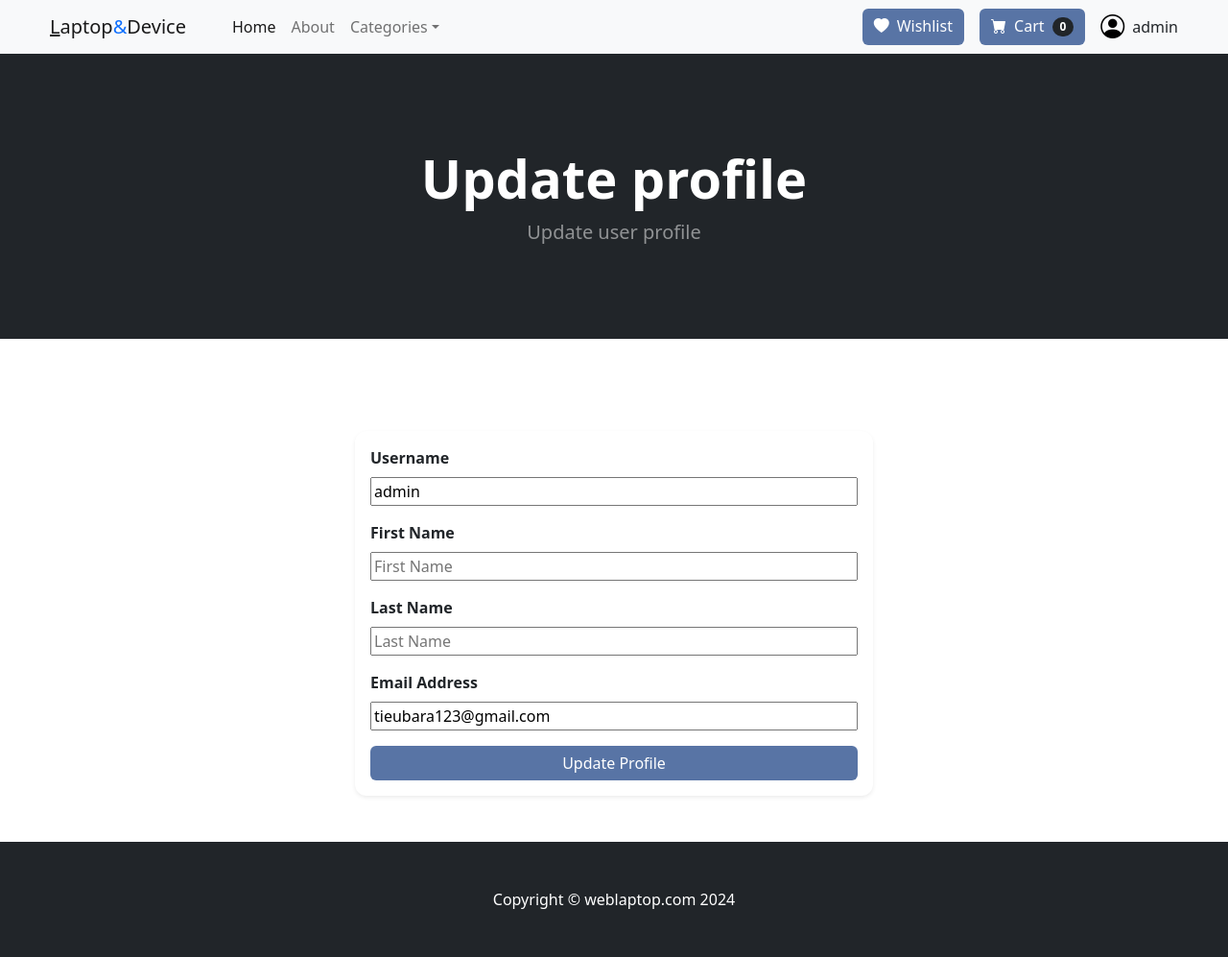
After one commit to thuong-2305/project-web-ecommerce-python, a Django app: page /update_user/ in a window 1280 px wide. The commit adds this page. Shown: the whole page at 96% size. Run offline with Django 5.2, Linux system fonts and the light colour scheme; a user stored in the database is signed in; data comes from the database, SQL or seed files in the repository; both versions use the stored data as it was after the commit; some libraries are stand-ins or nearby versions.

Commit message:
Them hien thi user va chinh sua profile

```diff
--- a/cart/templates/cart_summary.html
+++ b/cart/templates/cart_summary.html
@@ -203,7 +203,7 @@
                                     <td data-title="Total" class="order-total-content">
                                         <strong>
                                             <span class="woocommerce-Price-amount amount">
-                                                <span class="currencySymbol">$</span>{{ totals|floatformat:0|intcomma }}
+                                                <span class="currencySymbol"></span>{{ totals|floatformat:0|intcomma }}
                                                 đồng
                                             </span>
                                         </strong>
--- a/cart/views.py
+++ b/cart/views.py
@@ -40,6 +40,8 @@ def cart_delete(request):
         cart.delete(product=product_id)
 
         response = JsonResponse({'product':product_id})
+
+        messages.success(request, ("Đã xóa thành công..."))
         return response
 
 def cart_update(request):
@@ -52,5 +54,6 @@ def cart_update(request):
         cart.update(product=product_id, quantity=product_qty)
 
         response = JsonResponse({'qty':product_qty})
+        messages.success(request, ("Đã update số lượng thành công..."))
         return response
         # return redirect('cart_summary')
--- /dev/null
+++ b/static/css/navbar.css
@@ -0,0 +1,23 @@
+.dropdown-content {
+    display: none;
+    position: absolute;
+    background-color: #fff;
+    min-width: 150px;
+    box-shadow: 0 4px 6px rgba(0, 0, 0, 0.1);
+    padding: 10px;
+    border: 1px solid #ccc;
+    z-index: 1000;
+}
+.dropdown-content a {
+    display: block;
+    padding: 8px 10px;
+    text-decoration: none;
+    color: #000;
+}
+.dropdown-content a:hover {
+    background-color: #f1f1f1;
+}
+.dropdown {
+    position: relative;
+    display: inline-block;
+}
--- /dev/null
+++ b/static/css/update_user.css
@@ -0,0 +1,33 @@
+.custom-input {
+    border: 2px solid #ced4da;
+    border-radius: 8px;
+    padding: 12px 15px;
+    font-size: 1rem;
+    background-color: #f8f9fa;
+    transition: all 0.3s ease;
+}
+
+.custom-input:focus {
+    border-color: #007bff;
+    box-shadow: 0 0 5px rgba(0, 123, 255, 0.5);
+    background-color: #fff;
+}
+
+.card {
+    border-radius: 12px;
+    overflow: hidden;
+    border: none;
+}
+
+.card-header {
+    border-bottom: 2px solid #fff;
+    font-weight: bold;
+    padding: 15px;
+}
+
+/* button.btn {
+    font-size: 1.1rem;
+    font-weight: bold;
+    padding: 12px 15px;
+    border-radius: 8px;
+} */
--- a/store/forms.py
+++ b/store/forms.py
@@ -1,6 +1,22 @@
 from django.contrib.auth.models import User
-from django.contrib.auth.forms import UserCreationForm
+from django.contrib.auth.forms import UserCreationForm, UserChangeForm
 from django import forms
+
+class UpdateUserForm(UserChangeForm):
+	email = forms.EmailField(label="", widget=forms.TextInput(attrs={'placeholder':'Email Address'}))
+	first_name = forms.CharField(label="", max_length=100, widget=forms.TextInput(attrs={'placeholder':'First Name'}))
+	last_name = forms.CharField(label="", max_length=100, widget=forms.TextInput(attrs={'placeholder':'Last Name'}))
+
+	class Meta:
+		model = User
+		fields = ('username', 'first_name', 'last_name', 'email')
+
+	def __init__(self, *args, **kwargs):
+		super(UpdateUserForm, self).__init__(*args, **kwargs)
+
+		self.fields['username'].widget.attrs['placeholder'] = 'User Name'
+		self.fields['username'].label = ''
+
 
 class SignUpForm(UserCreationForm):
 	email = forms.EmailField(label="", widget=forms.TextInput(attrs={'placeholder':'Email Address'}))
--- a/store/templates/base.html
+++ b/store/templates/base.html
@@ -19,6 +19,8 @@
         <link rel="stylesheet" href="{% static 'css/style2.css' %}?v={{ timestamp }}">
         <link href="{% static 'css/ProductDetail.css' %}?v={{ timestamp }}" rel="stylesheet"/>
         <link rel="stylesheet" href="{% static 'css/cart.css' %}?v={{ timestamp }}">
+        <link rel="stylesheet" href="{% static 'css/navbar.css' %}?v={{ timestamp }}">
+        <link rel="stylesheet" href="{% static 'css/update_user.css' %}?v={{ timestamp }}">
         <script
             src="https://code.jquery.com/jquery-3.7.1.min.js"
             integrity="sha256-/JqT3SQfawRcv/BIHPThkBvs0OEvtFFmqPF/lYI/Cxo="
--- a/store/templates/navbar.html
+++ b/store/templates/navbar.html
@@ -22,25 +22,49 @@
                 </li>
             </ul>
             <div class="d-flex">
-                {% if user.is_authenticated %}
-                <a href="{% url 'logout' %}" class="btn btn-outline-dark me-3">logout</a>
-                {% else %}
-                <a href="{% url 'login' %}" class="btn btn-outline-dark me-3">login</a>
-                {% endif %}
                 <a href="#" class="btn btn-ouline-dark me-3"><i class="bi bi-heart-fill me-2"></i>Wishlist</a>
                 <a href="{% url 'cart_summary' %}" class="btn btn-outline-dark" type="submit">
                     <i class="bi-cart-fill me-1"></i>
                     Cart
                     <span class="badge bg-dark text-white ms-1 rounded-pill" id="cart_quantity">{{ cart|length }}</span>
                 </a>
-                <a href="#" class="ms-3 d-flex justify-content-center align-items-center text-decoration-none text-dark">
-                    <i class="bi bi-person-circle me-2"
-                        style="font-size: 25px;
-                        color: #000">
-                    </i>
-                    user1
-                </a>
+                {% if user.is_authenticated %}
+                <div class="dropdown">
+                    <a href="#" class="ms-3 d-flex justify-content-center align-items-center text-decoration-none text-dark" onclick="toggleDropdown(event)">
+                        <i class="bi bi-person-circle me-2"
+                            style="font-size: 25px;
+                            color: #000">
+                        </i>
+                        {{ user.username }}
+                    </a>
+                    <div class="dropdown-content" id="dropdown">
+                        <a href="{% url 'update_user' %}">Profile</a>
+                        <a href="#">Settings</a>
+                        <a href="{% url 'logout' %}">Logout</a>
+                    </div>
+                </div>
+
+                {% else %}
+                <a href="{% url 'login' %}" class="btn btn-outline-dark me-3">login</a>
+                {% endif %}
             </div>
         </div>
     </div>
 </nav>
+
+<script>
+    function toggleDropdown(event) {
+        event.preventDefault();
+        const dropdown = document.getElementById('dropdown');
+        dropdown.style.display = dropdown.style.display === 'block' ? 'none' : 'block';
+    }
+
+    // Ẩn dropdown khi click ra ngoài
+    document.addEventListener('click', function(event) {
+        const dropdown = document.getElementById('dropdown');
+        const isClickInside = event.target.closest('.dropdown');
+        if (!isClickInside) {
+            dropdown.style.display = 'none';
+        }
+    });
+</script>
--- a/store/templates/product.html
+++ b/store/templates/product.html
@@ -319,7 +319,7 @@
 </section>
 
 <script>
-    function showNotification(message, duration = 5000) {
+    function showNotification(message, duration = 3000) {
         const notification = document.getElementById('notification');
 
         // Cập nhật nội dung thông báo
--- /dev/null
+++ b/store/templates/update_user.html
@@ -0,0 +1,71 @@
+{% extends 'base.html' %}
+
+{% block content %}
+<!-- Header-->
+<header class="bg-dark py-5">
+    <div class="container px-4 px-lg-5 my-5">
+        <div class="text-center text-white">
+            <h1 class="display-4 fw-bolder">Update profile</h1>
+            <p class="lead fw-normal text-white-50 mb-0">Update user profile</p>
+        </div>
+    </div>
+</header>
+<!-- Section-->
+<!-- <section class="py-5">
+    <div class="container px-4 px-lg-5 mt-5">
+        <form method="post" action="{% url 'register' %}"
+            class="sign-up-form d-flex align-items-center justify-content-center flex-column py-5 overflow-hidden">
+            {% csrf_token %}
+
+            {{ user_form }}
+            <button type="submit" class="btn btn-secondary">Update profile</button>
+        </form>
+    </div>
+</section> -->
+
+<section class="py-5">
+    <div class="container px-4 px-lg-5 mt-5">
+        <div class="row justify-content-center">
+            <div class="col-md-6">
+                <div class="card shadow-sm">
+                    <div class="card-body">
+                        <form method="post" action="{% url 'register' %}">
+                            {% csrf_token %}
+
+                            <!-- Username Field -->
+                            <div class="mb-3 d-flex flex-column">
+                                <label for="id_username" class="form-label fw-semibold">Username</label>
+                                {{ user_form.username }}
+                            </div>
+
+                            <!-- First Name Field -->
+                            <div class="mb-3 d-flex flex-column">
+                                <label for="id_first_name" class="form-label fw-semibold">First Name</label>
+                                {{ user_form.first_name }}
+                            </div>
+
+                            <!-- Last Name Field -->
+                            <div class="mb-3 d-flex flex-column">
+                                <label for="id_last_name" class="form-label fw-semibold">Last Name</label>
+                                {{ user_form.last_name }}
+                            </div>
+
+                            <!-- Email Field -->
+                            <div class="mb-3 d-flex flex-column">
+                                <label for="id_email" class="form-label fw-semibold">Email Address</label>
+                                {{ user_form.email }}
+                            </div>
+
+                            <!-- Submit Button -->
+                            <div class="d-grid">
+                                <button type="submit" class="btn btn-primary">Update Profile</button>
+                            </div>
+                        </form>
+                    </div>
+                </div>
+            </div>
+        </div>
+    </div>
+</section>
+
+{% endblock %}
--- a/store/urls.py
+++ b/store/urls.py
@@ -8,6 +8,7 @@ urlpatterns = [
     path('login/', views.login_user, name='login'),
     path('logout/',  views.logout_user, name='logout'),
     path('register/', views.register_user, name='register'),
+    path('update_user/', views.update_user, name='update_user'),
     path('product/<int:pk>', views.product, name='product'),
     path('category/<str:foo>', views.category, name='category'),
     path('category_summary/', views.category_summary, name='category_summary'),
--- a/store/views.py
+++ b/store/views.py
@@ -2,7 +2,24 @@ from django.shortcuts import render, redirect
 from .models import Product, Category
 from django.contrib.auth import authenticate, login, logout
 from django.contrib import messages
-from .forms import SignUpForm
+from .forms import SignUpForm, UpdateUserForm
+from django.contrib.auth.models import User
+
+
+def update_user(request):
+    if request.user.is_authenticated:
+        current_user = User.objects.get(id=request.user.id)
+        user_form = UpdateUserForm(request.POST or None, instance=current_user)
+
+        if user_form.is_valid():
+            user_form.save()
+
+            login(request, current_user)
+            messages.success(request, "Update thàn công...")
+            return redirect('home')
+        return render(request, 'update_user.html', {'user_form':user_form})
+
+    return render(request, 'update_user.html', {})
 
 def category_summary(request):
     categories = Category.objects.all()
```
Also changed, not shown: db.sqlite3.
